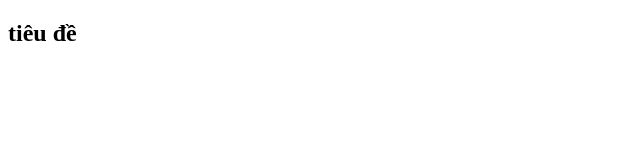
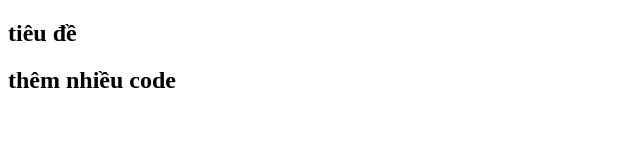
Before and after one commit to buffdau983-lang/du-an-6, a plain HTML site: page index.html in a window 1280 px wide. Shown: the whole page, without its empty margins (0-640 px from the left). Drawn offline with Linux system fonts and the light colour scheme.

Commit message:
1.sửa code

```diff
--- a/index.html
+++ b/index.html
@@ -7,5 +7,6 @@
   </head>
   <body>
     <h2>tiêu đề</h2>
+    <h2>thêm nhiều code</h2>
   </body>
 </html>
```
